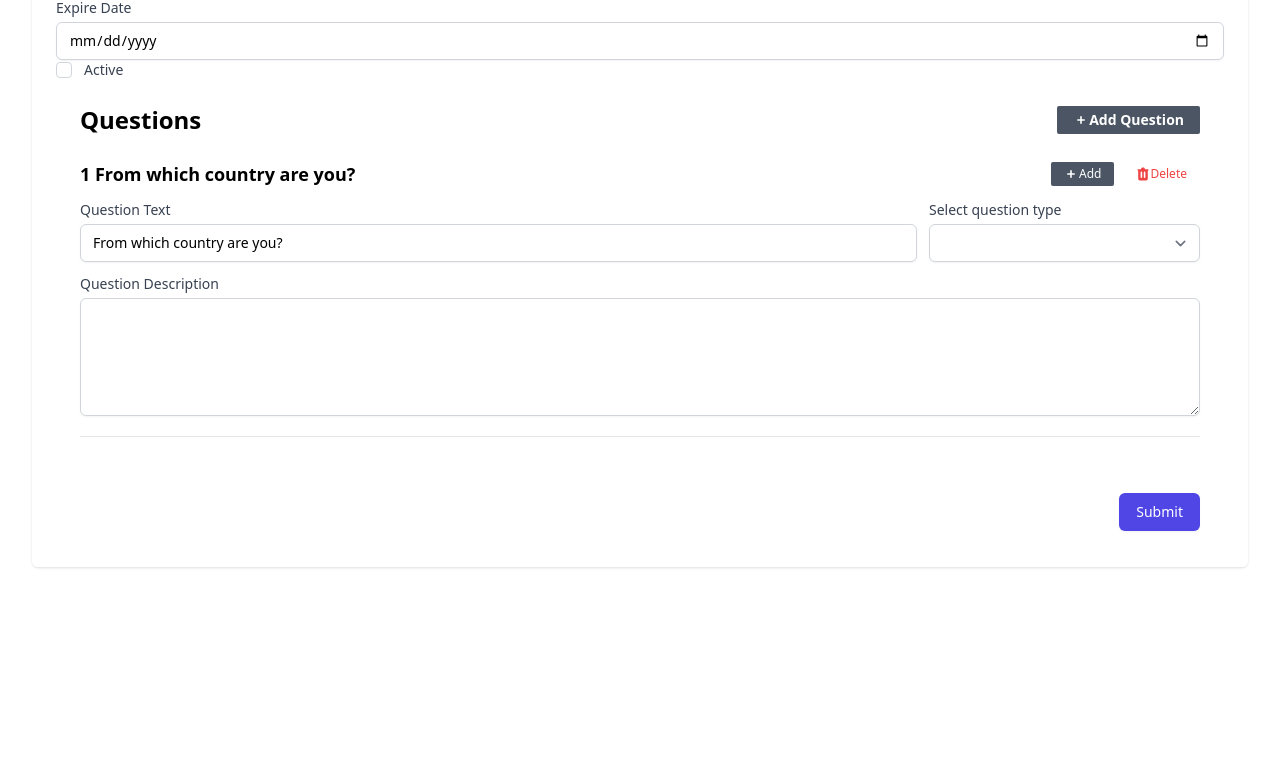
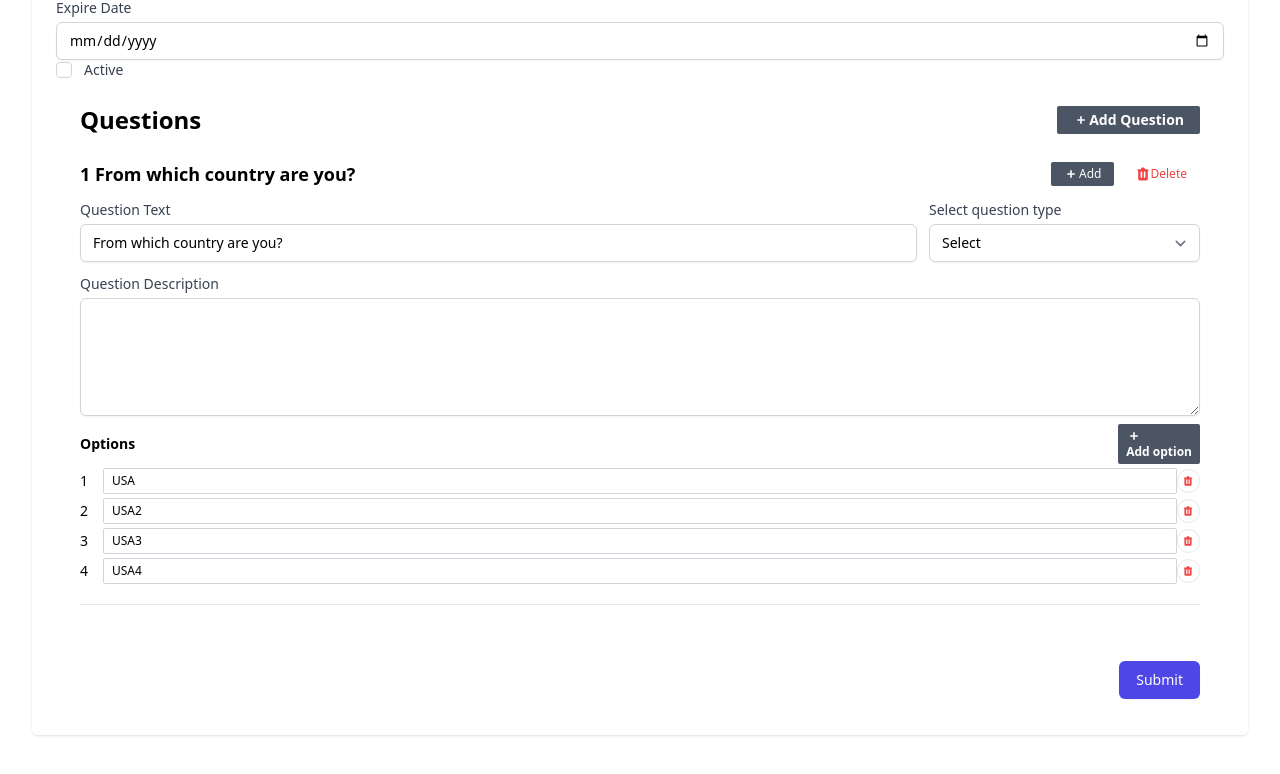
Before and after one commit to MatthijsBork/vragenlijst, a Vue app in the folder vue/: page /surveys/100 in a window 1280 px wide. Shown: the part 626-1400 px from the top of the page. Before the commit the page ends 1241 px from the top, so only its background shows below. Built offline with nearby package versions, Linux system fonts and the light colour scheme; sample sign-in values are in the browser's storage.

Commit message:
question-type options

```diff
--- a/vue/src/components/editors/QuestionEditor.vue
+++ b/vue/src/components/editors/QuestionEditor.vue
@@ -60,12 +60,57 @@
       v-model="model.description" cols="30" rows="5"
       class="mt-1 block w-full shadow-sm sm:text-sm border-gray-300 rounded-md focus:ring-indigo-500 focus:border-indigo-500"></textarea>
   </div>
+
+  <!-- data -->
+  <div>
+    <div v-if="shouldHaveOptions()" class="mt-2">
+      <h4 class="text-sm font-semibold mb-1 flex justify-between items-center">
+        Options
+
+        <!-- optie toevoegen -->
+        <button type="button" @click="addOption()"
+          class="flexitems-center text-xs py-1 px-2 rounded-sm text-white bg-gray-600 hover:bg-gray-700">
+          <svg xmlns="http://www.w3.org/2000/svg" class="h-4 w-4" viewBox="0 0 20 20" fill="currentColor">
+            <path fill-rule="evenodd"
+              d="M10 5a1 1 0 011 1v3h3a1 1 0 110 2h-3v3a1 1 0 11-2 0v-3H6a1 1 0 110-2h3V6a1 1 0 011-1z"
+              clip-rule="evenodd" />
+          </svg>
+          Add option
+        </button>
+      </h4>
+      <!-- Als er geen opties zijn -->
+      <div v-if="!model.data.options.length" class="text-xs text-gray-600 text-center py-3">
+        No options defined
+      </div>
+
+      <!-- itereer door alle opties heen -->
+      <div v-for="(option, index) in model.data.options" :key="option.uuid" class="flex items-center mb-1">
+        <!-- vraag-nummer (index) -->
+        <span class="w-6 text-sm">{{ index + 1 }}</span>
+        <input type="text" v-model="option.text" @change="dataChange"
+          class="w-full rounded-sm py-1 px-2 text-xs border border-gray-300 focus:border-indigo-500">
+        <!-- Optie verwijderen -->
+        <button type="button" @click="removeOption(option)"
+          class="h-6 w-6 rounded-full flex items-center justify-center border border-trannsparent transition-colors hover:border-red-100">
+          <svg xmlns="http://www.w3.org/2000/svg" class="h-3 w-3 text-red-500" viewBox="0 0 20 20" fill="currentColor">
+            <path fill-rule="evenodd"
+              d="M9 2a1 1 0 00-.894.553L7.382 4H4a1 1 0 000 2v10a2 2 0 002 2h8a2 2 0 002-2V6a1 1 0 100-2h-3.382l-.724-1.447A1 1 0 0011 2H9zM7 8a1 1 0 012 0v6a1 1 0 11-2 0V8zm5-1a1 1 0 00-1 1v6a1 1 0 102 0V8a1 1 0 00-1-1z"
+              clip-rule="evenodd" />
+          </svg>
+        </button>
+
+      </div>
+    </div>
+  </div>
+
+
   <hr class="my-5">
 </template>
 
 <script setup>
 
-import { ref } from 'vue';
+import { ref, computed } from 'vue';
+import store from '../../store';
 
 const props = defineProps({
   question: Object,
@@ -73,14 +118,67 @@
 });
 
 
-
+// Definieer events
 const emit = defineEmits(['change', 'addQuestion'], 'deleteQuestion');
 
 // Hier maken we de vraag-data opnieuw om onbedoelde referance veranderingen te voorkomen
 const model = ref(JSON.parse(JSON.stringify(props.question)));
 
-// Beschikbare vraag types
-// const questionTypes = computed(() => store.state.questionTypes);
+// Beschikbare vraag types, computed omdat we de options veranderen op basis van de vraag type
+const questionTypes = computed(() => store.state.questionTypes);
+
+function upperCaseFirst(str) {
+  return str.charAt(0).toUpperCase() + str.slice(1);
+}
+
+// bepalen of de vraag type meerdere options moet hebben, zoals bijv. een dropdown menu
+function shouldHaveOptions() {
+  return ['select', 'radio', 'checkbox'].includes(model.value.type);
+}
+
+function getOptions() {
+  return model.value.data.options;
+}
+
+function setOptions(options) {
+  return model.value.data.options = options;
+}
+
+function addOption() {
+  setOptions([
+    ...getOptions(),
+    { uuid: uuidv4(), text: '' }
+  ]);
+  dataChange();
+}
+
+function removeOption(option) {
+  /*
+  - filter() wordt aangeroepen op getOptions(),
+    en die maakt een nieuwe array aan met alle elementen die niet aan de 'test'/method voldoet
+  - De opties worden opnieuw geset, maar zonder de optie die is meegegeven aan deze functie (option)
+  - Nu is er een nieuwe option array, zonder de verwijderde optie
+  */
+  setOptions(getOptions().filter((opt) => opt !== option));
+}
+
+// stel de vraag type verandert, willen we de options weer aanpassen
+function typeChange() {
+  if (shouldHaveOptions()) {
+    setOptions(getOptions() || []);
+  }
+  dataChange();
+}
+
+function dataChange() {
+  const data = model.value;
+  // als de vraag geen opties moet hebben, verwijder opties voor die vraag
+  if (!shouldHaveOptions()) {
+    delete data.data.options;
+  }
+}
+
+// TODO: uuidv4 functie maken, zodat opties gemaakt kunnen worden.
 
 </script>
 
--- a/vue/src/router/index.js
+++ b/vue/src/router/index.js
@@ -1,6 +1,6 @@
 import { createRouter, createWebHistory } from "vue-router";
 
-import SurveyView from '../views/SurveyView.vue'
+import SurveyView from '../views/SurveyView.vue';
 import Dashboard from '../views/Dashboard.vue';
 import Register from '../views/Register.vue';
 import Surveys from '../views/Surveys.vue';
--- a/vue/src/store/index.js
+++ b/vue/src/store/index.js
@@ -93,6 +93,8 @@
     },
     // ... = spread operator. Maakt een kopie van tmpSurveys
     surveys: [...tmpSurveys],
+    // Alle beschikbare types voor survey vragen vaststellen.
+    questionTypes: ['text', 'select', 'radio', 'checkbox', 'textarea'],
   },
   getters: {},
   actions: {
```
